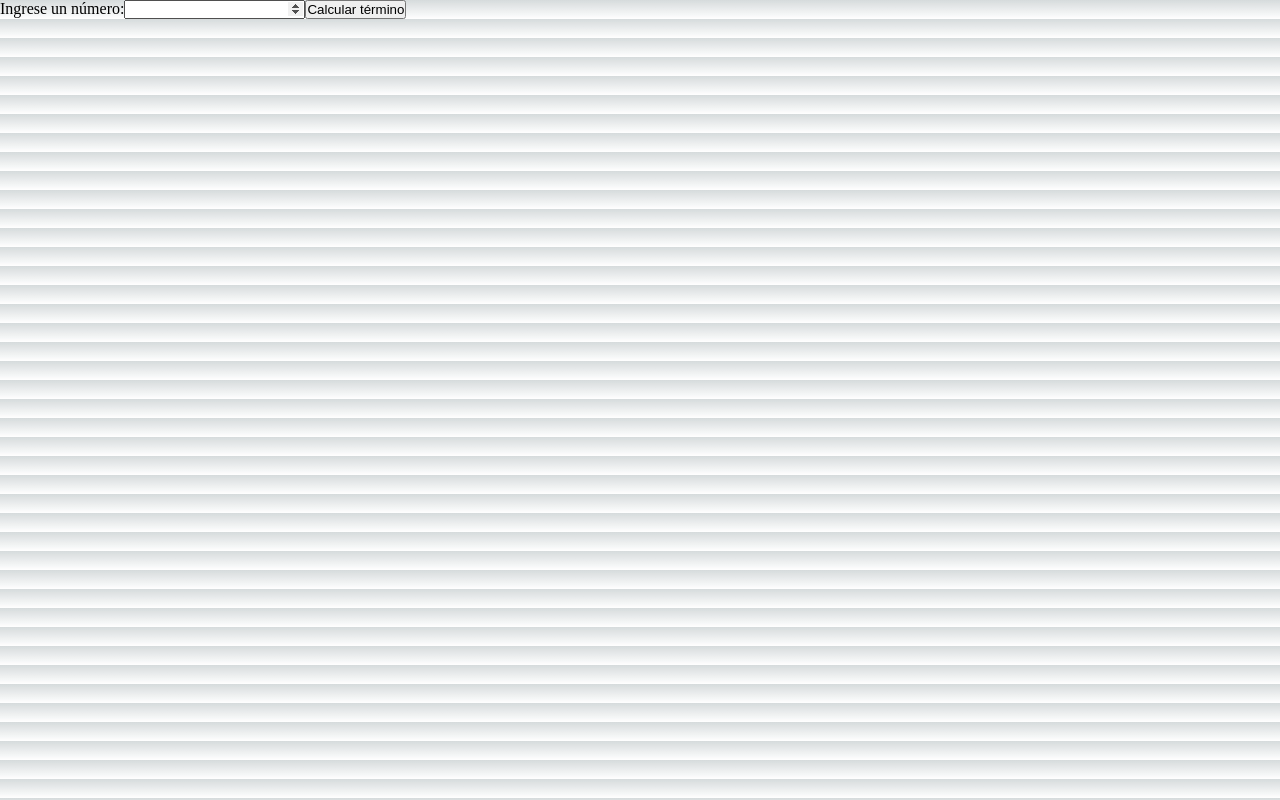
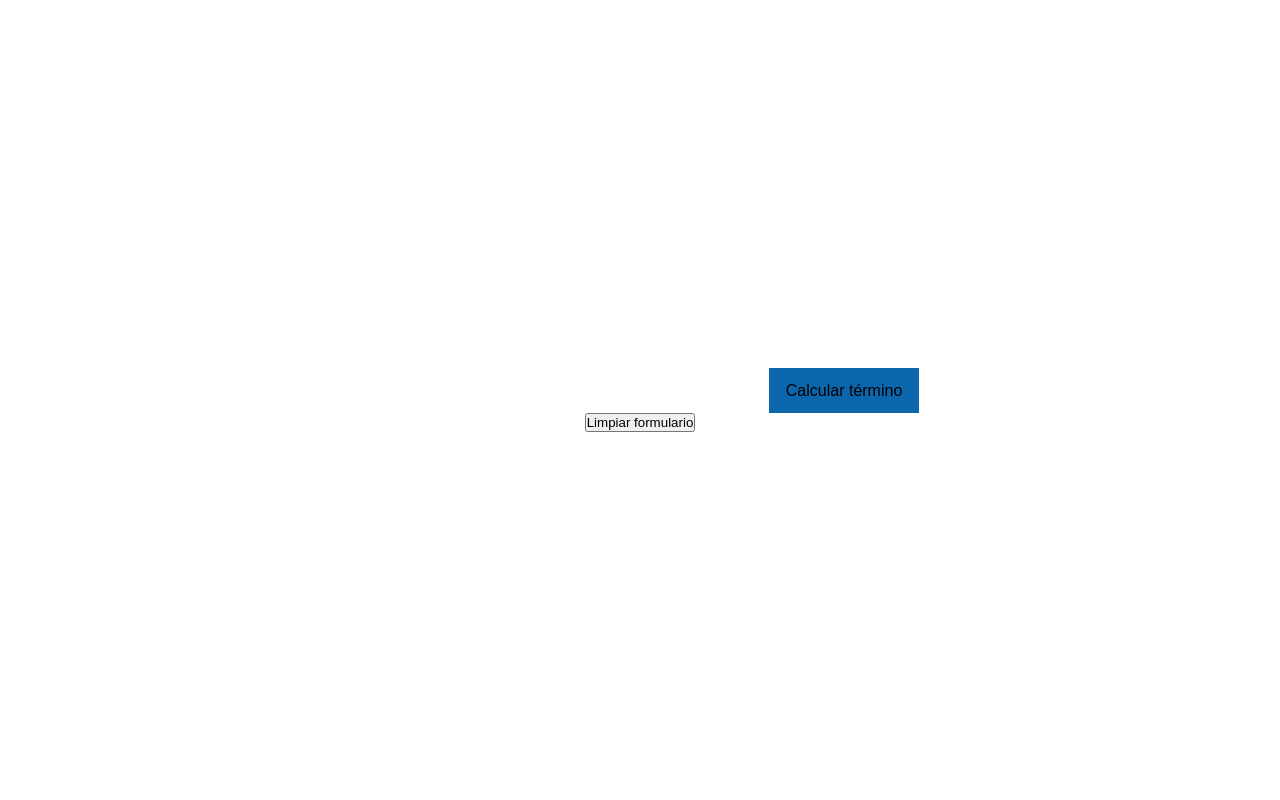
Before and after one commit to MarioEmx/Ejercicio-t-cnico-EMPLEO, a Next.js app in the folder App/: page / in a window 1280 px wide. Built offline with nearby package versions, Linux system fonts and the light colour scheme.

Commit message:
Agregando estilos a UI

```diff
--- a/App/src/components/Formulario.js
+++ b/App/src/components/Formulario.js
@@ -21,30 +21,35 @@ class Formulario extends React.Component {
     event.preventDefault();
     const serie = new Serie();
     const resultado = serie.obtenerTermino(parseInt(this.state.n));
-    console.log(resultado);
 
-    if (resultado.error) { // Si hay un error, actualizar el estado del mensaje de error
+    if (resultado.error) { // Si hay un error escribir el estado del mensaje de error
       this.setState({ error: resultado.error, resultado: null });
-    } else { // Si no hay error, actualizar el estado del resultado y dejar el mensaje de error en null
+    } else { // Si no hay error actualizar el estado del resultado y dejar el mensaje de error en null
       this.setState({ resultado: resultado.resultado, error: null });
     }
   }
 
+  limpiar(){
+    const input = document.querySelector("input");                    ;
+    input.value="";
+
+  }
 
   render() {
     return (
-      <form onSubmit={this.handleSubmit}>
+      <form onSubmit={this.handleSubmit} className="form">
         <label>
           Ingrese un número:
           <input type="number" value={this.state.n} onChange={this.handleChange} />
         </label>
-        <button type="button" onClick={this.handleSubmit}>Calcular término</button>
+        <button type="button" onClick={this.handleSubmit} className="btn">Calcular término</button>
         {this.state.resultado && (
-          <p>Mi resultado es: {this.state.resultado}</p>
+          <p className="resultado">Mi resultado es: {this.state.resultado}</p>
         )}
         {this.state.error && (
-          <p>{this.state.error}</p>
+          <p className="error">{this.state.error}</p>
         )}
+        <button type="button" className="remove_btn" onClick={this.limpiar}>Limpiar formulario</button>
       </form>
     );
   }
--- a/App/src/components/Resultado.js
+++ b/App/src/components/Resultado.js
@@ -1,12 +1,12 @@
 import React from "react";
 
 class Resultado extends React.Component {
+
   render() {
+    const message = document.querySelectorAll("p");
     return (
       <div>
-        {this.props.resultado && (
-          <p>Tu resultado es: {this.props.resultado}</p>
-        )}
+        {this.props.resultado}
       </div>
     );
   }
--- a/App/src/pages/index.js
+++ b/App/src/pages/index.js
@@ -25,7 +25,7 @@ class App extends React.Component {
 
   render() {
     return (
-      <div>
+      <div className="form_wrapper">
         <Formulario
           value={this.state.n}
           handleChange={this.handleChange}
--- a/App/src/styles/globals.css
+++ b/App/src/styles/globals.css
@@ -4,72 +4,14 @@
   --font-mono: ui-monospace, Menlo, Monaco, 'Cascadia Mono', 'Segoe UI Mono',
     'Roboto Mono', 'Oxygen Mono', 'Ubuntu Monospace', 'Source Code Pro',
     'Fira Mono', 'Droid Sans Mono', 'Courier New', monospace;
+  --foreground-rgb: 0, 0, 0;
 
-  --foreground-rgb: 0, 0, 0;
-  --background-start-rgb: 214, 219, 220;
-  --background-end-rgb: 255, 255, 255;
-
-  --primary-glow: conic-gradient(
-    from 180deg at 50% 50%,
-    #16abff33 0deg,
-    #0885ff33 55deg,
-    #54d6ff33 120deg,
-    #0071ff33 160deg,
-    transparent 360deg
-  );
-  --secondary-glow: radial-gradient(
-    rgba(255, 255, 255, 1),
-    rgba(255, 255, 255, 0)
-  );
-
-  --tile-start-rgb: 239, 245, 249;
-  --tile-end-rgb: 228, 232, 233;
-  --tile-border: conic-gradient(
-    #00000080,
-    #00000040,
-    #00000030,
-    #00000020,
-    #00000010,
-    #00000010,
-    #00000080
-  );
-
-  --callout-rgb: 238, 240, 241;
-  --callout-border-rgb: 172, 175, 176;
-  --card-rgb: 180, 185, 188;
-  --card-border-rgb: 131, 134, 135;
 }
 
 @media (prefers-color-scheme: dark) {
   :root {
     --foreground-rgb: 255, 255, 255;
-    --background-start-rgb: 0, 0, 0;
-    --background-end-rgb: 0, 0, 0;
-
-    --primary-glow: radial-gradient(rgba(1, 65, 255, 0.4), rgba(1, 65, 255, 0));
-    --secondary-glow: linear-gradient(
-      to bottom right,
-      rgba(1, 65, 255, 0),
-      rgba(1, 65, 255, 0),
-      rgba(1, 65, 255, 0.3)
-    );
-
-    --tile-start-rgb: 2, 13, 46;
-    --tile-end-rgb: 2, 5, 19;
-    --tile-border: conic-gradient(
-      #ffffff80,
-      #ffffff40,
-      #ffffff30,
-      #ffffff20,
-      #ffffff10,
-      #ffffff10,
-      #ffffff80
-    );
-
-    --callout-rgb: 20, 20, 20;
-    --callout-border-rgb: 108, 108, 108;
-    --card-rgb: 100, 100, 100;
-    --card-border-rgb: 200, 200, 200;
+    --background:#222;
   }
 }
 
@@ -86,13 +28,8 @@ body {
 }
 
 body {
-  color: rgb(var(--foreground-rgb));
-  background: linear-gradient(
-      to bottom,
-      transparent,
-      rgb(var(--background-end-rgb))
-    )
-    rgb(var(--background-start-rgb));
+  color: #fff;
+  background: var(--background);
 }
 
 a {
@@ -105,3 +42,78 @@ a {
     color-scheme: dark;
   }
 }
+
+.form_wrapper{
+  height: 100vh;
+  width: 100vw;
+text-align: center;
+}
+
+.form{
+  position: absolute;
+  left: 50%;
+  top: 50%;
+  transform: translate(-50%,-50%);
+}
+
+.form label{
+  font-size: 1.5rem;
+  font-family: var(--font-mono);
+}
+
+.form input{
+  width: 100px;
+  height: 35px;
+  background: #fff;
+  border: none;
+  border-radius: 20px;
+  margin: 0 1rem;
+  color: #222;
+  text-align: center;
+  box-shadow: 0px 0px 8px rgba(255,255,255,0.3);
+}
+
+.form input[type="number"]:focus-visible{
+  box-shadow: inset 0px 0px 6px rgba(0,0,0,0.7);
+}
+
+.btn{
+  background: #0c66ab;
+  width: 150px;
+  height: 45px;
+  border: none;
+  cursor: pointer;
+  font-family: sans-serif;
+  font-size: 1rem;
+  margin-left: 1rem;
+  transition: all 0.3s ease-out;
+}
+
+.btn:hover{
+  background: #07416d;
+}
+
+.resultado,.error{
+  margin-top: 2rem;
+  font-size: 17px;
+  font-family: var(--font-mono);
+  font-weight: bold;
+}
+
+.error{
+  color: rgb(180, 18, 18);
+}
+
+input[type=number]::-webkit-inner-spin-button,
+input[type=number]::-webkit-outer-spin-button {
+  height: 1.8em;
+  margin-right: 9px;
+  margin-left: -20px;
+}
+
+input[type=number]::-webkit-inner-spin-button,
+input[type=number]::-webkit-outer-spin-button,
+input[type=number]::-moz-inner-spin-button,
+input[type=number]::-moz-outer-spin-button {
+  color: #FF0000; /* Cambia el color de las flechas */
+}
```
Also changed, not shown: App/src/styles/Home.module.css (deleted, +0 -229 lines).
